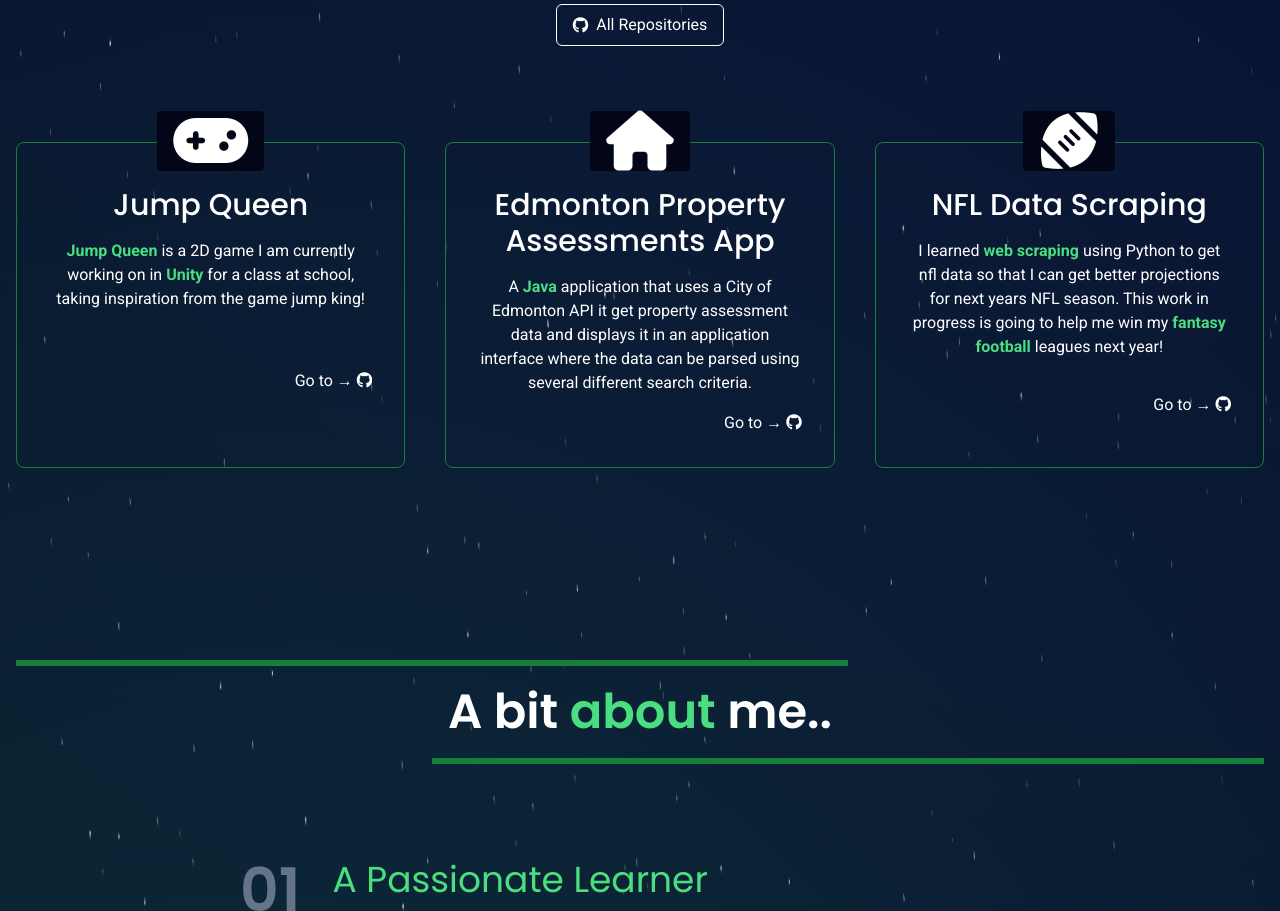
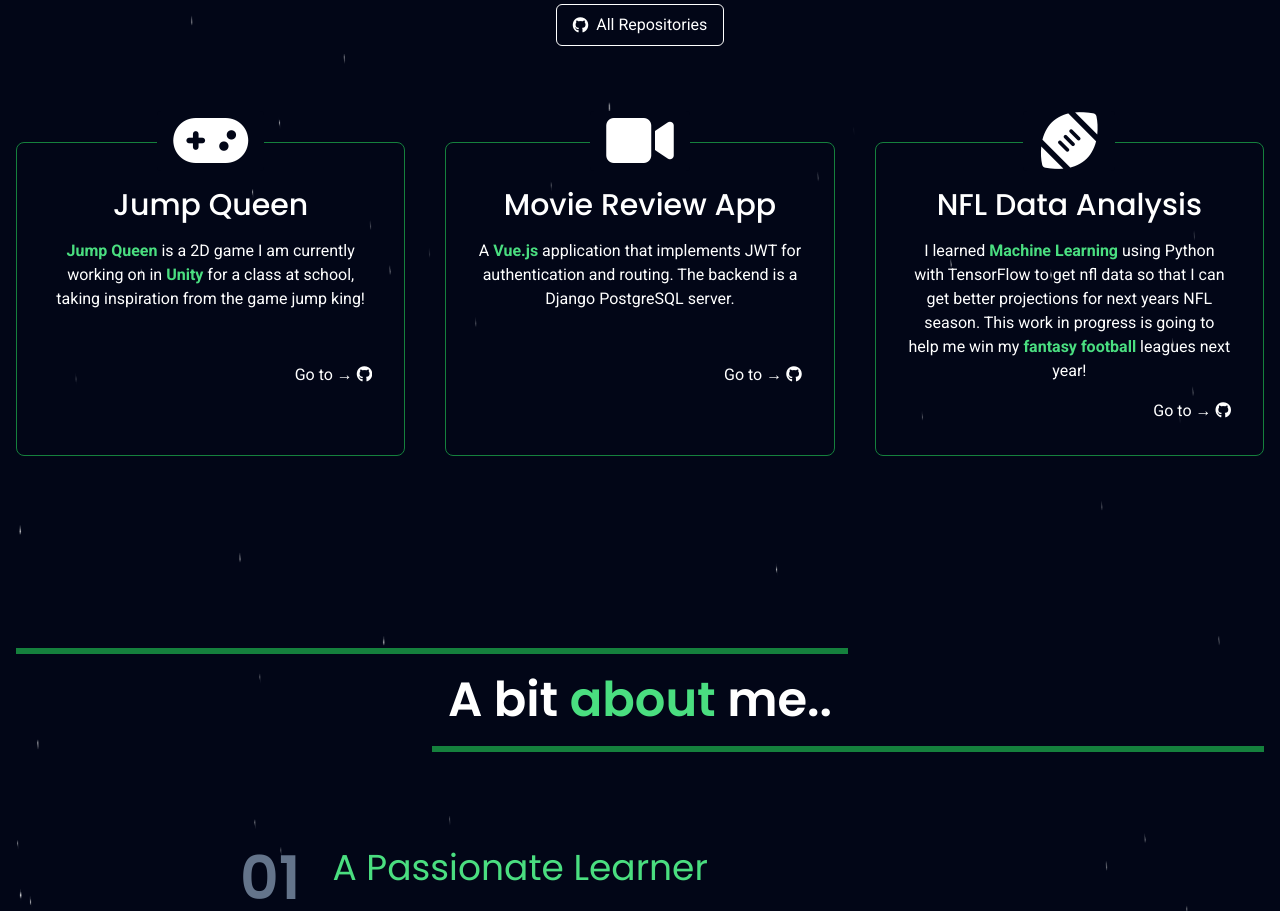
Before and after one commit to JP5252/Justin-Pearson-personal-pebsite, a SvelteKit app: page / in a window 1280 px wide. Shown: the part 842-1753 px from the top of the page. Built offline with nearby package versions, Linux system fonts and the light colour scheme.

Commit message:
update to less stars, change project

```diff
--- a/package.json
+++ b/package.json
@@ -15,7 +15,7 @@
 		"postcss": "^8.4.33",
 		"svelte": "^4.2.7",
 		"tailwindcss": "^3.4.1",
-		"vite": "^5.0.3"
+		"vite": "^5.2.10"
 	},
 	"type": "module"
 }
--- a/src/app.html
+++ b/src/app.html
@@ -1,44 +1,63 @@
-<!doctype html>
+<!DOCTYPE html>
 <html lang="en">
   <head>
     <meta charset="utf-8" />
-		<link rel="stylesheet" href="https://cdnjs.cloudflare.com/ajax/libs/font-awesome/6.5.1/css/all.min.css" integrity="sha512-DTOQO9RWCH3ppGqcWaEA1BIZOC6xxalwEsw9c2QQeAIftl+Vegovlnee1c9QX4TctnWMn13TZye+giMm8e2LwA==" crossorigin="anonymous" referrerpolicy="no-referrer" />
-		<link rel="preconnect" href="https://fonts.googleapis.com">
-		<link rel="preconnect" href="https://fonts.gstatic.com" crossorigin>
-		<link href="https://fonts.googleapis.com/css2?family=Poppins:wght@100;200;300;400;500;600;700;800;900&family=Roboto:wght@100;300;400;500;700;900&display=swap" rel="stylesheet">
+    <link
+      rel="stylesheet"
+      href="https://cdnjs.cloudflare.com/ajax/libs/font-awesome/6.5.1/css/all.min.css"
+      integrity="sha512-DTOQO9RWCH3ppGqcWaEA1BIZOC6xxalwEsw9c2QQeAIftl+Vegovlnee1c9QX4TctnWMn13TZye+giMm8e2LwA=="
+      crossorigin="anonymous"
+      referrerpolicy="no-referrer"
+    />
+    <link rel="preconnect" href="https://fonts.googleapis.com" />
+    <link rel="preconnect" href="https://fonts.gstatic.com" crossorigin />
+    <link
+      href="https://fonts.googleapis.com/css2?family=Poppins:wght@100;200;300;400;500;600;700;800;900&family=Roboto:wght@100;300;400;500;700;900&display=swap"
+      rel="stylesheet"
+    />
     <link rel="icon" href="%sveltekit.assets%/JPlogo.png" />
     <meta name="viewport" content="width=device-width, initial-scale=1" />
     <title>Justin Pearson</title>
     %sveltekit.head%
   </head>
-	<body data-sveltekit-preload-data="hover" class="bg-slate-950 text-white
-	relative">
+  <body
+    data-sveltekit-preload-data="hover"
+    class="bg-slate-950 text-white relative"
+  >
     <div class="absolute top-0 left-0 w-full h-full z-[-1]">
       <canvas class="absolute inset-0">
         <style>
+          <!-- adapted from: https://codepen.io/hakimel/pen/bzrZGo-->
           body {
             background-color: #000;
-			background-image: radial-gradient(circle at top right, rgba(48, 41, 255, 0.13),       transparent),
-				radial-gradient(circle at 20% 80%, rgba(46, 171, 136, 0.234), transparent)
+            background-image: radial-gradient(
+                circle at top right,
+                rgba(48, 41, 255, 0.13),
+                transparent
+              ),
+              radial-gradient(
+                circle at 20% 80%,
+                rgba(46, 171, 136, 0.234),
+                transparent
+              );
           }
           canvas {
             position: fixed;
             width: 100%;
             height: 100%;
           }
-
         </style>
       </canvas>
     </div>
     <script>
-		const STAR_COLOR = '#fff';
+      const STAR_COLOR = "#fff";
       const STAR_SIZE = 1.2;
       const STAR_MIN_SCALE = 0.2;
-		const OVERFLOW_THRESHOLD = 50;
-		const STAR_COUNT = ( window.innerWidth + window.innerHeight ) / 4;
+      const OVERFLOW_THRESHOLD = 20;
+      const STAR_COUNT = (window.innerWidth + window.innerHeight) / 20;
 
-		const canvas = document.querySelector( 'canvas' ),
-			context = canvas.getContext( '2d' );
+      const canvas = document.querySelector("canvas"),
+        context = canvas.getContext("2d");
 
       let scale = 1, // device pixel ratio
         width,
@@ -60,77 +79,64 @@
       document.onscroll = onScroll;
 
       function generate() {
-
-		for( let i = 0; i < STAR_COUNT; i++ ) {
+        for (let i = 0; i < STAR_COUNT; i++) {
           stars.push({
             x: 0,
             y: 0,
-			z: STAR_MIN_SCALE + Math.random() * ( 1 - STAR_MIN_SCALE )
+            z: STAR_MIN_SCALE + Math.random() * (1 - STAR_MIN_SCALE),
           });
-		}
-
-		}
-
-		function placeStar( star ) {
-
-		star.x = Math.random() * width;
-		star.y = Math.random() * height;
-
-		}
-
-		function recycleStar( star ) {
-
-		let direction = 'z';
-
-		let vx = Math.abs( velocity.x ),
-				vy = Math.abs( velocity.y );
-
-		if( vx > 1 || vy > 1 ) {
-			let axis;
-
-			if( vx > vy ) {
-			axis = Math.random() < vx / ( vx + vy ) ? 'h' : 'v';
-			}
-			else {
-			axis = Math.random() < vy / ( vx + vy ) ? 'v' : 'h';
-			}
-
-			if( axis === 'h' ) {
-			direction = velocity.x > 0 ? 'l' : 'r';
-			}
-			else {
-			direction = velocity.y > 0 ? 't' : 'b';
         }
       }
 
-		star.z = STAR_MIN_SCALE + Math.random() * ( 1 - STAR_MIN_SCALE );
+      function placeStar(star) {
+        star.x = Math.random() * width;
+        star.y = Math.random() * height;
+      }
 
-		if( direction === 'z' ) {
+      function recycleStar(star) {
+        let direction = "z";
+
+        let vx = Math.abs(velocity.x),
+          vy = Math.abs(velocity.y);
+
+        if (vx > 1 || vy > 1) {
+          let axis;
+
+          if (vx > vy) {
+            axis = Math.random() < vx / (vx + vy) ? "h" : "v";
+          } else {
+            axis = Math.random() < vy / (vx + vy) ? "v" : "h";
+          }
+
+          if (axis === "h") {
+            direction = velocity.x > 0 ? "l" : "r";
+          } else {
+            direction = velocity.y > 0 ? "t" : "b";
+          }
+        }
+
+        star.z = STAR_MIN_SCALE + Math.random() * (1 - STAR_MIN_SCALE);
+
+        if (direction === "z") {
           star.z = 0.1;
           star.x = Math.random() * width;
           star.y = Math.random() * height;
-		}
-		else if( direction === 'l' ) {
+        } else if (direction === "l") {
           star.x = -OVERFLOW_THRESHOLD;
           star.y = height * Math.random();
-		}
-		else if( direction === 'r' ) {
+        } else if (direction === "r") {
           star.x = width + OVERFLOW_THRESHOLD;
           star.y = height * Math.random();
-		}
-		else if( direction === 't' ) {
+        } else if (direction === "t") {
           star.x = width * Math.random();
           star.y = -OVERFLOW_THRESHOLD;
-		}
-		else if( direction === 'b' ) {
+        } else if (direction === "b") {
           star.x = width * Math.random();
           star.y = height + OVERFLOW_THRESHOLD;
         }
-
       }
 
       function resize() {
-
         scale = window.devicePixelRatio || 1;
 
         width = window.innerWidth * scale;
@@ -139,73 +145,67 @@
         canvas.width = width;
         canvas.height = height;
 
-		stars.forEach( placeStar );
-
+        stars.forEach(placeStar);
       }
 
       function step() {
-
-		context.clearRect( 0, 0, width, height );
+        context.clearRect(0, 0, width, height);
 
         update();
         render();
 
-		requestAnimationFrame( step );
-
+        requestAnimationFrame(step);
       }
 
       function update() {
-
         velocity.tx *= 0.96;
         velocity.ty *= 0.96;
 
-		velocity.x += ( velocity.tx - velocity.x ) * 0.8;
-		velocity.y += ( velocity.ty - velocity.y ) * 0.8;
+        velocity.x += (velocity.tx - velocity.x) * 0.8;
+        velocity.y += (velocity.ty - velocity.y) * 0.8;
 
-		stars.forEach( ( star ) => {
-
+        stars.forEach((star) => {
           star.x += velocity.x * star.z;
           star.y += velocity.y * star.z;
 
-			star.x += ( star.x - width/2 ) * velocity.z * star.z;
-			star.y += ( star.y - height/2 ) * velocity.z * star.z;
+          star.x += (star.x - width / 2) * velocity.z * star.z;
+          star.y += (star.y - height / 2) * velocity.z * star.z;
           star.z += velocity.z;
 
           // recycle when out of bounds
-			if( star.x < -OVERFLOW_THRESHOLD || star.x > width + OVERFLOW_THRESHOLD || star.y < -OVERFLOW_THRESHOLD || star.y > height + OVERFLOW_THRESHOLD ) {
-			recycleStar( star );
+          if (
+            star.x < -OVERFLOW_THRESHOLD ||
+            star.x > width + OVERFLOW_THRESHOLD ||
+            star.y < -OVERFLOW_THRESHOLD ||
+            star.y > height + OVERFLOW_THRESHOLD
+          ) {
+            recycleStar(star);
           }
-
-		} );
-
+        });
       }
 
       function render() {
-
-		stars.forEach( ( star ) => {
-
+        stars.forEach((star) => {
           context.beginPath();
-			context.lineCap = 'round';
+          context.lineCap = "round";
           context.lineWidth = STAR_SIZE * star.z * scale;
-			context.globalAlpha = 0.5 + 0.5*Math.random();
+          context.globalAlpha = 0.5 + 0.5 * Math.random();
           context.strokeStyle = STAR_COLOR;
 
           context.beginPath();
-			context.moveTo( star.x, star.y );
+          context.moveTo(star.x, star.y);
 
           var tailX = velocity.x * 2,
             tailY = velocity.y * 2;
 
           // stroke() wont work on an invisible line
-			if( Math.abs( tailX ) < 0.1 ) tailX = 0.5;
-			if( Math.abs( tailY ) < 0.1 ) tailY = 0.5;
+          if (Math.abs(tailX) < 0.1) tailX = 0.5;
+          if (Math.abs(tailY) < 0.1) tailY = 0.5;
 
-			context.lineTo( star.x + tailX, star.y + tailY );
+          context.lineTo(star.x + tailX, star.y + tailY);
 
           context.stroke();
-
-		} );
-
+        });
       }
 
       function onScroll() {
@@ -215,10 +215,7 @@
         velocity.ty -= scrollDelta * 0.1; // Adjust the multiplier based on the scroll speed sensitivity
         scrollY = newScrollY;
       }
-
     </script>
-		<div style="display: contents" class="relative
-		z-[1]">%sveltekit.body%
-		</div>
+    <div style="display: contents" class="relative z-[1]">%sveltekit.body%</div>
   </body>
 </html>
--- a/src/components/Main.svelte
+++ b/src/components/Main.svelte
@@ -8,14 +8,14 @@
       href: "https://github.com/JP5252/Jump-Queen",
     },
     {
-      name: "Edmonton Property Assessments App",
-      icon: "fa-solid fa-house",
-      href: "https://github.com/JP5252/Edmonton-Property-assessments-app",
+      name: "Movie Review App",
+      icon: "fa-solid fa-video",
+      href: "https://github.com/JP5252/movie-review-app",
     },
     {
-      name: "NFL Data Scraping",
+      name: "NFL Data Analysis",
       icon: "fa-solid fa-football",
-      href: "https://github.com/JP5252/NFL-Data-Scraping",
+      href: "https://github.com/JP5252/NFL-Data-Analysis",
     },
   ];
 
@@ -111,17 +111,17 @@
       </Step>
       <Step step={steps[1]}>
         <p>
-          A <strong class="text-green-400">Java</strong> application that uses a
-          City of Edmonton API it get property assessment data and displays it in
-          an application interface where the data can be parsed using several different
-          search criteria.
+          A <strong class="text-green-400">Vue.js</strong> application that implements
+          JWT for authentication and routing. The backend is a Django PostgreSQL
+          server.
         </p>
       </Step>
       <Step step={steps[2]}>
         <p>
-          I learned <strong class="text-green-400">web scraping</strong> using
-          Python to get nfl data so that I can get better projections for next
-          years NFL season. This work in progress is going to help me win my
+          I learned <strong class="text-green-400">Machine Learning</strong>
+          using Python with TensorFlow to get nfl data so that I can get better projections
+          for next years NFL season. This work in progress is going to help me win
+          my
           <strong class="text-green-400">fantasy football</strong> leagues next year!
         </p>
       </Step>
```
Also changed, not shown: 1 other file (tests, documents, lock files or other folders). Lines whose indentation alone changed are shown as unchanged.
